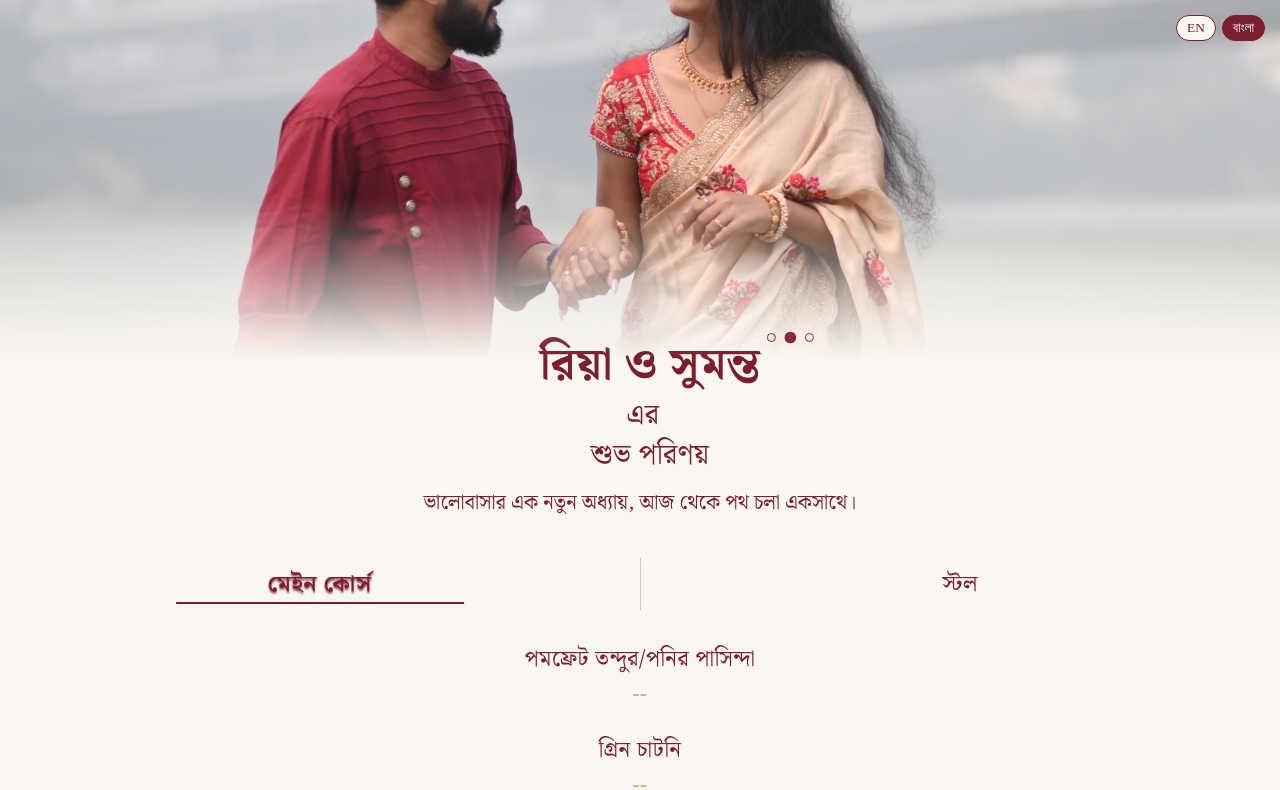
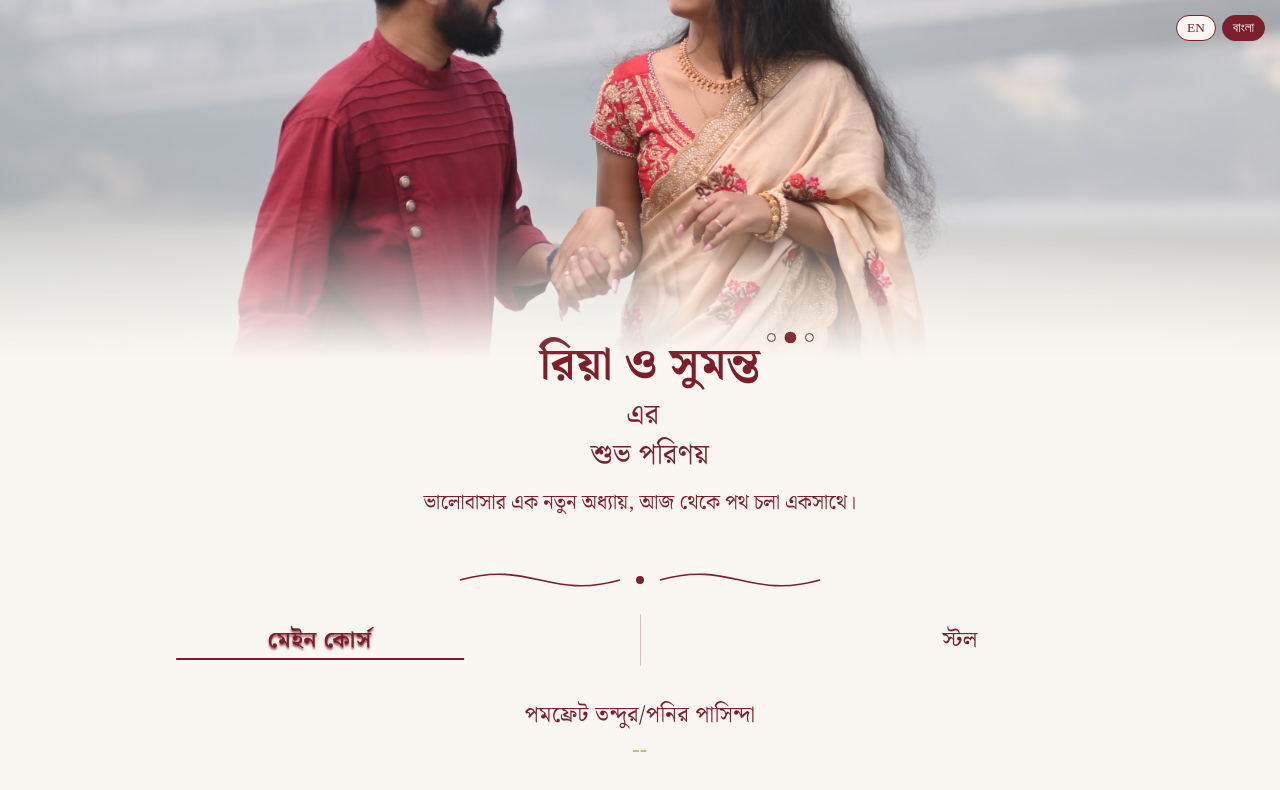
Before and after one commit to Shovan0/wedding_menu, a React (Vite) app: page / in a window 1280 px wide. Shown: the top 790 px of the page. Built offline with nearby package versions, Linux system fonts and the light colour scheme; a web font is replaced by a local one.

Commit message:
wave like thing

```diff
--- a/src/pages/Check.css
+++ b/src/pages/Check.css
@@ -62,6 +62,23 @@ body {
   color: #7a1f2b;
   font-family: "Great Vibes", cursive;
 }
+
+/* ================= WAVE DIVIDER ================= */
+.ornamental-divider {
+  width: 100%;
+  margin: 12px 0 16px;
+  display: flex;
+  justify-content: center;
+}
+
+.ornamental-divider svg {
+  width: 70%;
+  max-width: 420px;
+  height: 40px;
+  display: block;
+}
+
+
 
 /* ================= LANGUAGE TOGGLE ================= */
 .lang-toggle {
--- a/src/pages/Menu.jsx
+++ b/src/pages/Menu.jsx
@@ -39,14 +39,14 @@ const Menu = () => {
       name: ["Riya", "weds", "Sumanta"],
       message: "With love, laughter & happily ever after",
       counter: ["Main Course", "Stall"],
-      main: ["Pomfret Tandoor/Paneer Pasinda", "Green Chatni", "Salad", "Tandoor Naan", "Afghan Chana Masala/Keema Dal Fry", "Vetki Paturi", "Plain Rice", "Mutton Afghani Biriyani", "Mutton Kosha/Chicken Kosha", "Chatni", "Papad", "KC Das Raj Vog"],
+      main: ["Pomfret Tandoor/Paneer Pasinda", "Green Chatni", "Salad", "Tandoor Naan", "Afghan Chana Masala/Keema Dal Fry", "Vetki Paturi", "Plain Rice", "Mutton Afghani Biriyani", "Mutton Kosha/Chicken Kosha", "Chatni", "Papad", "Roshmadhuri", "Makha Sondesh (Stall)", "Gulab Jamun (Stall)"],
       stall: ["Tea, Coffee", "Phuchka, Papri Chat", "Momo", "Mixed Fruit", "Fish Ball, Paneer Cheese Ball", "Baby Corn", "Reshmi Kabab", "Red Kabab", "Chicken Lollipop", "Jilabi Rabri", "Sondesh", "Gulap Jamun", "Mixed Fruit Juice Perlour", "Mocktail Counter", "Ice Cream Perlour", "Paan"],      // fruit: ["Apple", "Green Apple", "Pineapple", "Papaya", "Orange", "Black Grapes", "Red Grapes", "Guava", "Dragon Fruit", "Kiwi", "Strawberry", "Rambutan", "Watermelon", "Pomagranate", "Fig", "Dates"]
     },
     bn: {
       name: ["রিয়া ও সুমন্ত", "এর", "শুভ পরিণয়"],
       message: "ভালোবাসার এক নতুন অধ্যায়, আজ থেকে পথ চলা একসাথে।",
       counter: ["মেইন কোর্স", "স্টল"],
-      main: ["পমফ্রেট তন্দুর/পনির পাসিন্দা", "গ্রিন চাটনি", "স্যালাড", "তন্দুরি নান", "আফগান চানা মসলা/কিমা ডাল ফ্রাই", "ভেটকি পাতুরি", "সাদা ভাত", "মটন আফগান বিরিয়ানি", "মটন কষা/চিকেন কষা", "চাটনি", "পাঁপড়", "কে-সি-দাসের রাজ ভোগ"],
+      main: ["পমফ্রেট তন্দুর/পনির পাসিন্দা", "গ্রিন চাটনি", "স্যালাড", "তন্দুরি নান", "আফগান চানা মসলা/কিমা ডাল ফ্রাই", "ভেটকি পাতুরি", "সাদা ভাত", "মটন আফগান বিরিয়ানি", "মটন কষা/চিকেন কষা", "চাটনি", "পাঁপড়", "রশমাধুরী", "মাখা সন্দেশ (স্টল)", "গোলাপ জামুন (স্টল)"],
       stall: ["চা, কফি", "ফুচকা, পাপড়ি চাট", "মোমো", "মিক্সড ফল", "ফিশ বল, পনির চীজ বল", "বেবি কর্ন", "রেশমি কাবাব", "রেড কাবাব", "চিকেন ললিপপ", "জিলিপি রাবড়ি", "মাখা সন্দেশ", "গোলাপ জামন", "মিক্সড ফ্রুট জুস পার্লার", "মকটেল কাউন্টার", "আইসক্রিম পার্লার", "পান"],
       // fruit: ["আপেল", "সবুজ আপেল", "আনারস", "পেঁপে", "কমলালেবু", "কালো আঙ্গুর", "লাল আঙ্গুর", "পিয়ারা", "ড্রাগন ফল", "কিউই ফল", "স্ট্রবেরি", "রাম ভুটান", "তরমুজ", "ডালিম", "আনজির", "খেঁজুর"]
 
@@ -67,6 +67,37 @@ const Menu = () => {
       </div>
 
       <h4 className="message">{weddingText[lang].message}</h4>
+
+      <div className="ornamental-divider">
+        <svg viewBox="0 0 400 40" preserveAspectRatio="xMidYMid meet">
+          {/* <!-- Left wave (more curvy) --> */}
+          <path
+            d="M20 20 C 90 0, 110 40, 180 20"
+            fill="none"
+            stroke="#7a1f2b"
+            strokeWidth="1.6"
+          />
+
+          {/* <!-- Right wave (more curvy) --> */}
+          <path
+            d="M220 20 C 290 0, 310 40, 380 20"
+            fill="none"
+            stroke="#7a1f2b"
+            strokeWidth="1.6"
+          />
+
+          {/* <!-- Center circle --> */}
+          <circle
+            cx="200"
+            cy="20"
+            r="4"
+            fill="#7a1f2b"
+          />
+        </svg>
+      </div>
+
+
+
 
       {/* LANGUAGE BUTTONS (NO SWIPE) */}
       <div className="lang-toggle">
```
